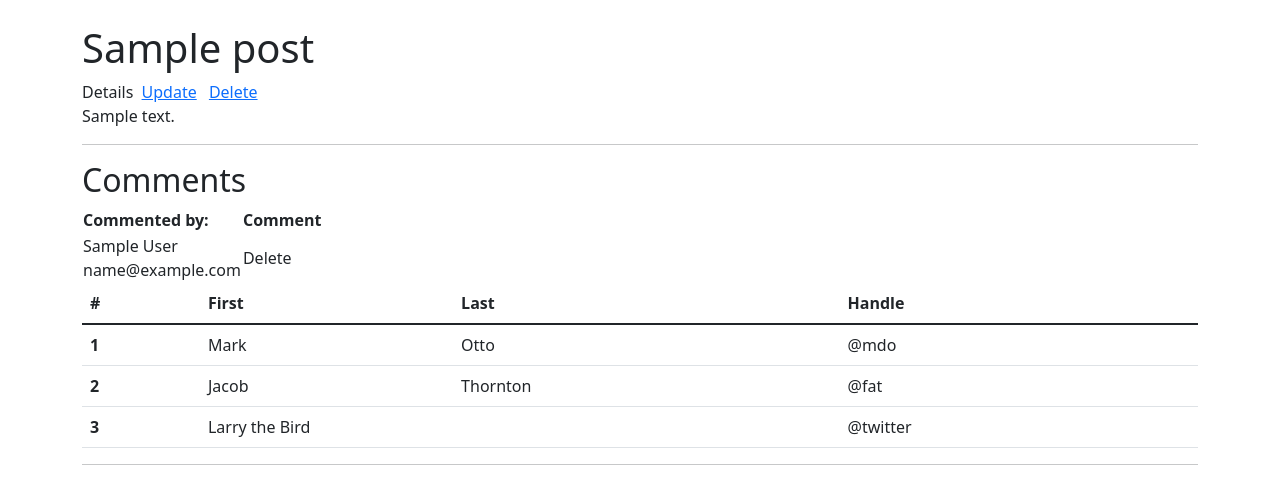
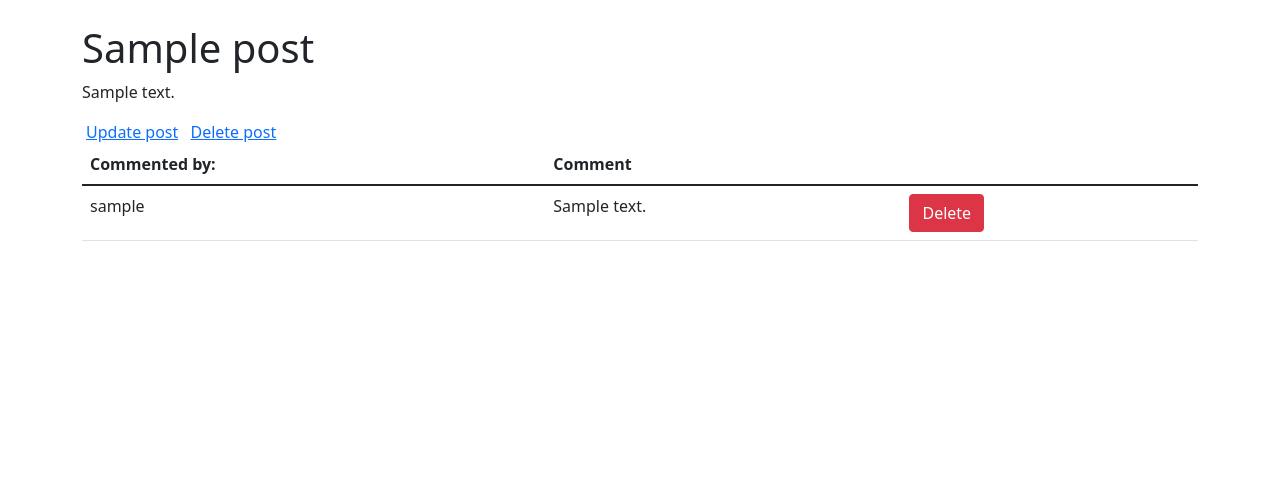
Before and after one commit to andols-dev/djangoblog, a Django app: page /details/1/ in a window 1280 px wide. Shown: the part 73-577 px from the top of the page. Run offline with Django 3.2, Linux system fonts and the light colour scheme; a user stored in the database is signed in; tables that the repository leaves empty hold one stand-in row (values such as "Sample post"); grey boxes marked "Sample" are stand-in pictures; some libraries are stand-ins or nearby versions.

Commit message:
redesign details page

```diff
--- a/posts/templates/posts/delete.html
+++ b/posts/templates/posts/delete.html
@@ -16,7 +16,7 @@
       <form method="post">
         {% csrf_token %}
         Are you sure want to delete this item ?
-        <button type="submit" class="btn btn-primary" >Yes</button>
+        <button type="submit" class="btn btn-danger" >Yes</button>
         <a  href="{% url 'posts'  %}" class="bg-yellow-500 hover:bg-yellow-700 text-white text-center py-2 px-4 rounded">Cancel </a>
     </form>
     </div>
--- a/posts/templates/posts/delete_comment.html
+++ b/posts/templates/posts/delete_comment.html
@@ -15,7 +15,7 @@
 
             {% csrf_token %}
             Are you sure want to delete this item ?
-            <button type="submit" class="bg-red-500 hover:bg-red-700 text-white text-center py-2 px-4 rounded" >Yes</button>
+            <button type="submit" class="btn btn-danger">Yes</button>
 
             <a  href="{% url 'posts'  %}" class="bg-yellow-500 hover:bg-yellow-700 text-white text-center py-2 px-4 rounded">Cancel </a>
         </form>
--- a/posts/templates/posts/detail.html
+++ b/posts/templates/posts/detail.html
@@ -1,10 +1,10 @@
 {% extends "partials/base.html" %}
 {% block title %}
-  Post detail | {{ post.title }}
+  {{ post.title }}
 {% endblock title %}
 {% block content %}
-
 {% load crispy_forms_tags %}
+{% comment %} messages {% endcomment %}
 <div class="container">
   <div class="row">
     <div class="col-md-6 offset-md-3">
@@ -17,114 +17,43 @@
 </div>
 
 <h1>{{ post.title }}</h1>
+<p>{{ post.content }}</p>
 <div>
-            <a>Details</a>
   {% if post.author == request.user %}
-              <a href="{% url 'update_post' post.id %}" class="flex-grow border-b-2 border-gray-300 py-2 text-lg px-1">Update</a>
-              <a href="{% url 'delete' post.id %}" class="flex-grow border-b-2 border-gray-300 py-2 text-lg px-1">Delete</a>
+    <a href="{% url 'update_post' post.id %}" class="flex-grow border-b-2 border-gray-300 py-2 text-lg px-1">Update post</a>
+    <a href="{% url 'delete' post.id %}" class="flex-grow border-b-2 border-gray-300 py-2 text-lg px-1">Delete post</a>
   {% endif %}
 </div>
-          <p>{{ post.content }}</p>
+
 
 {% if not post.author == request.user %}
   <h1>Add a comment</h1>
-
   <form method="post">
       {% csrf_token %}
       {{ form | crispy }}
       <button type="submit" class="btn btn-primary">Add comment</button>
   </form>
 {% endif %}
-
-
-
-<hr>
-
-
-
-        <h2>
-          Comments
-        </h2>
-
-              <table>
-
-
-
+<table class="table">
   <thead>
     <tr>
-                    <th scope="col">
-                    Commented by:
-                    </th>
-                    <th scope="col">
-                      Comment
-                    </th>
-
+      <th scope="col">Commented by:</th>
+      <th scope="col">Comment</th>
     </tr>
   </thead>
   <tbody>
     {% for post_comment in post.comments  %}
-
-
     <tr>
-                    <td>
-                      <div>
-                        <div>
-                        </div>
-                        <div>
-                          <div>
-                            {{ post_comment.user.first_name }} {{ post_comment.user.last_name }}
-                          </div>
-                          {% if post_comment.user.email %}
-                          {{ post_comment.user.email }}
-                          {% endif %}
-                          <div class="text-sm text-gray-500">
-
-                          </div>
-                        </div>
-                      </div>
-                    </td>
-                    <td class=">
-                      <div>{{ post_comment.content }}</div>
-                    </td>
+      <td>{{ post_comment.user.username }}</td>
+      <td>{{ post_comment.content }}</td>
       {% if post_comment.user == request.user or post.author == request.user %}
         <td>
-                        <a href="{% url 'delete_comment' post_comment.id %}" class="bg-red-500 hover:bg-red-700 text-white text-center py-2 px-4 rounded" >Delete</a>
+          <a class="btn btn-danger" href="{% url 'delete_comment' post_comment.id %}"  >Delete</a>
         </td>
       {% endif %}
     </tr>
     {% endfor %}
+
   </tbody>
 </table>
-              <table class="table">
-                <thead>
-                  <tr>
-                    <th scope="col">#</th>
-                    <th scope="col">First</th>
-                    <th scope="col">Last</th>
-                    <th scope="col">Handle</th>
-                  </tr>
-                </thead>
-                <tbody>
-                  <tr>
-                    <th scope="row">1</th>
-                    <td>Mark</td>
-                    <td>Otto</td>
-                    <td>@mdo</td>
-                  </tr>
-                  <tr>
-                    <th scope="row">2</th>
-                    <td>Jacob</td>
-                    <td>Thornton</td>
-                    <td>@fat</td>
-                  </tr>
-                  <tr>
-                    <th scope="row">3</th>
-                    <td colspan="2">Larry the Bird</td>
-                    <td>@twitter</td>
-                  </tr>
-                </tbody>
-              </table>
-
-              <hr>
-
 {% endblock content %}
--- a/posts/templates/posts/posts.html
+++ b/posts/templates/posts/posts.html
@@ -46,7 +46,7 @@
   </div>
 </div>
 {% endif %}
-<div class="album py-5 bg-light">
+<div class="album py-5">
   <div class="container">
     {% if posts %}
       <h2>
--- a/posts/templates/posts/update_post.html
+++ b/posts/templates/posts/update_post.html
@@ -8,7 +8,7 @@
   <h2 class="text-center">Update</h2>
   <div class="row">
     <div class="col-md-6 offset-md-3">
-      <a href="{% url 'details' post.id %}" class="flex-grow border-b-2 border-gray-300 py-2 text-lg px-1">Details</a>
+      <a href="{% url 'details' post.id %}" class="flex-grow border-b-2 border-gray-300 py-2 text-lg px-1">Back to post</a>
       {% if post.author == request.user %}
         <a href="{% url 'update_post' post.id %}" class="flex-grow text-indigo-500 border-b-2 border-indigo-500 py-2 text-lg px-1">Update</a>
         <a href="{% url 'delete' post.id %}" class="flex-grow border-b-2 border-gray-300 py-2 text-lg px-1">Delete</a>
```
Lines whose indentation alone changed are shown as unchanged.
